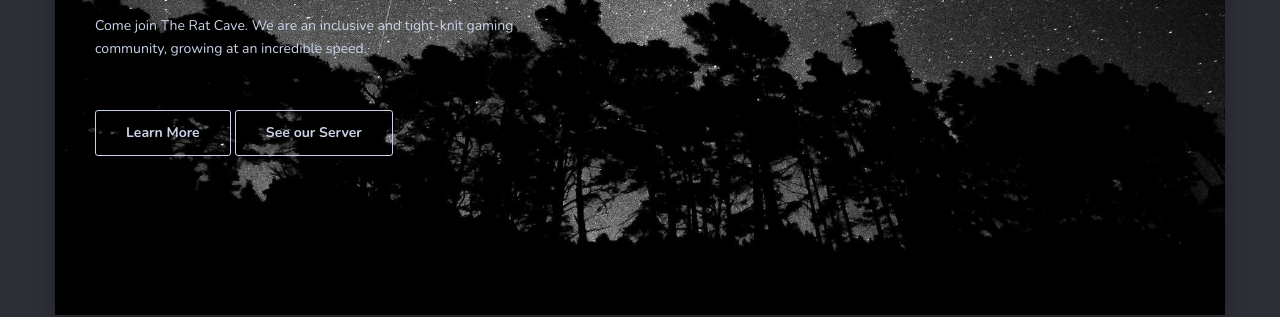
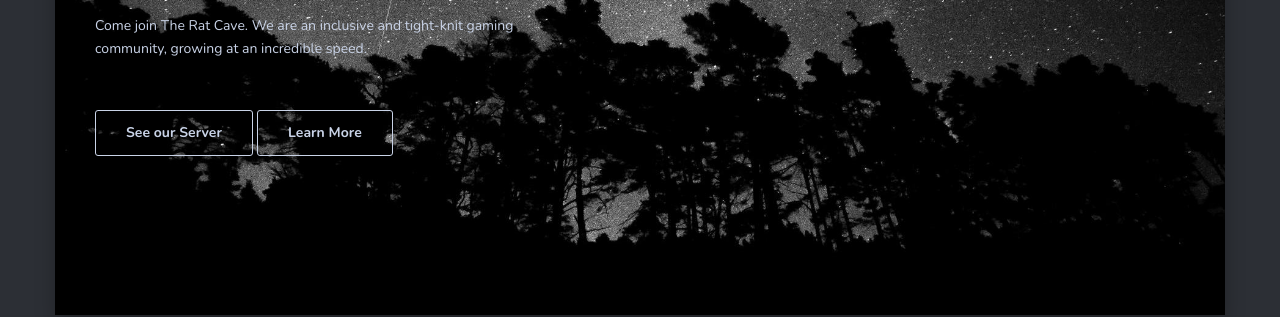
Before and after one commit to vdchoi/theratcave.github.io, a Jekyll site: the page built from index.html, in a window 1280 px wide. Shown: the part 380-697 px from the top of the page. Built offline with Jekyll 4.4.1, drawn with Linux system fonts in a browser that asks for light colours; nearby versions of some CDN libraries; the list of posts is cut into pages by our own code.

Commit message:
Update buttons

```diff
--- a/index.html
+++ b/index.html
@@ -15,8 +15,8 @@ layout: default
 						</div>
 						<h2 class="article-title">{{post.title}}</h2>
 						<p class="article-excerpt">{% if post.description %}{{ post.description | strip_html | truncate: 163 }}{% else %}{{ post.content | strip_html | truncate: 163 }}{% endif %}</p>
-						<a href="{{ site.baseurl }}/about" class="button read-more">Learn More</a>
 						<a href="https://discord.gg/theratcave" class="button read-more">See our Server</a>
+						<a href="{{ site.baseurl }}/about" class="button read-more"> Learn More </a>
 					</div>
 				</div>
 			</article> <!-- /.article-first -->
```
Also changed, not shown: 1 other file.
